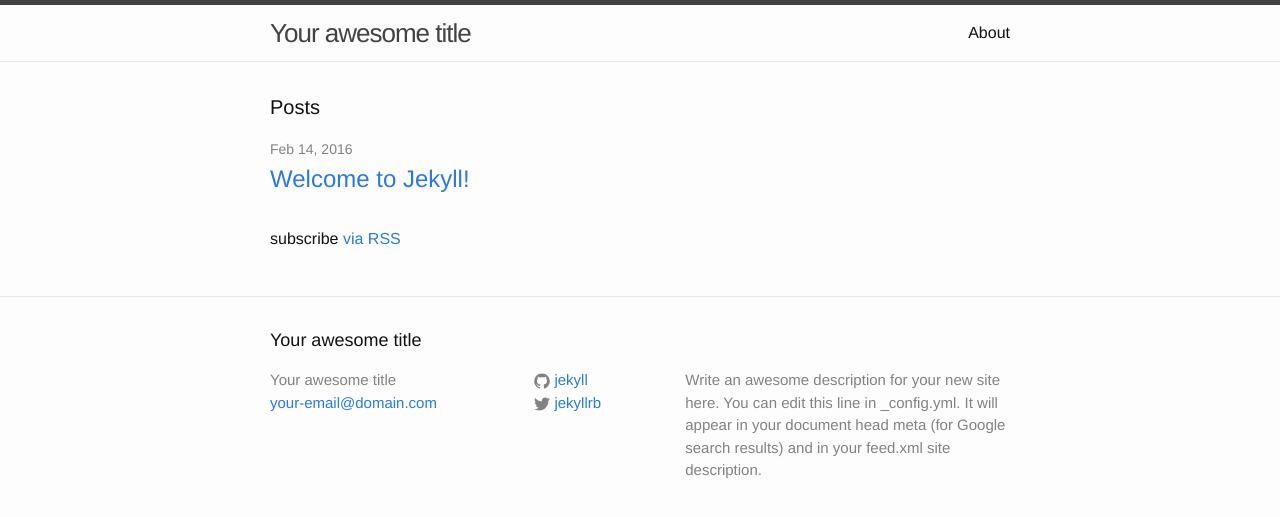
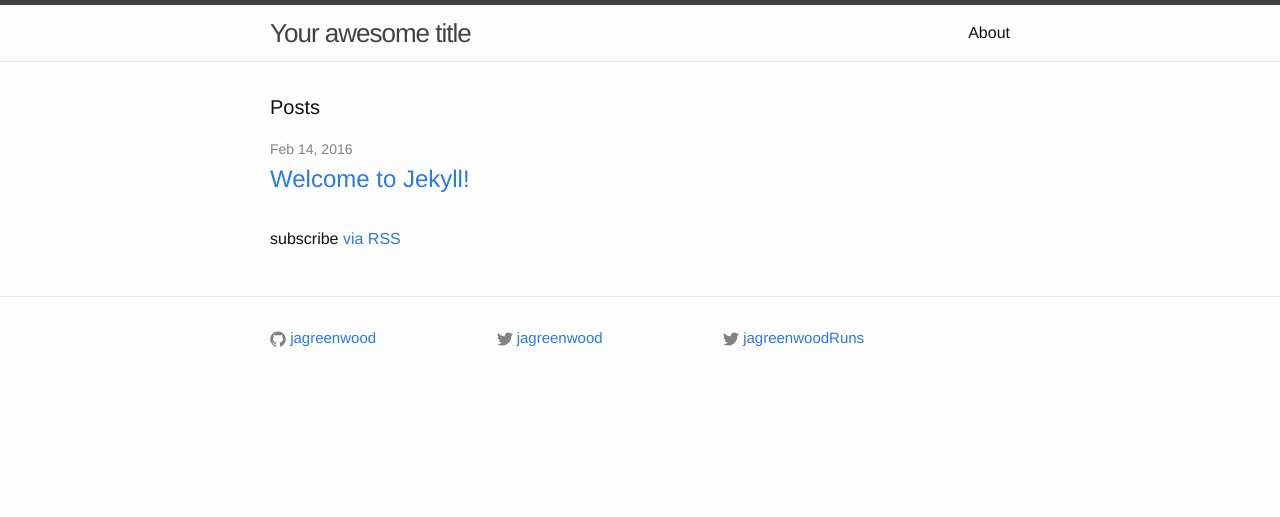
Before and after one commit to jagreenwood/jagreenwood.github.io, a Jekyll site: the page built from index.html, in a window 1280 px wide. Shown: the top 517 px of the page. Built offline with Jekyll 4.4.1, drawn with Linux system fonts in a browser that asks for light colours.

Commit message:
simplifying footer

```diff
--- a/_config.yml
+++ b/_config.yml
@@ -7,15 +7,16 @@
 
 # Site settings
 title: Your awesome title
-email: your-email@domain.com
+email: jagreenwood@gmail.com
 description: > # this means to ignore newlines until "baseurl:"
   Write an awesome description for your new site here. You can edit this
   line in _config.yml. It will appear in your document head meta (for
   Google search results) and in your feed.xml site description.
 baseurl: "" # the subpath of your site, e.g. /blog
 url: "http://yourdomain.com" # the base hostname & protocol for your site
-twitter_username: jekyllrb
-github_username:  jekyll
+twitter_username: jagreenwood
+other_twitter_username: jagreenwoodRuns
+github_username:  jagreenwood
 
 # Build settings
 markdown: kramdown
--- a/_includes/footer.html
+++ b/_includes/footer.html
@@ -2,35 +2,25 @@
 
   <div class="wrapper">
 
-    <h2 class="footer-heading">{{ site.title }}</h2>
-
     <div class="footer-col-wrapper">
       <div class="footer-col footer-col-1">
-        <ul class="contact-list">
-          <li>{{ site.title }}</li>
-          <li><a href="mailto:{{ site.email }}">{{ site.email }}</a></li>
-        </ul>
+          {% if site.github_username %}
+            {% include icon-github.html username=site.github_username %}
+          {% endif %}
       </div>
 
-      <div class="footer-col footer-col-2">
-        <ul class="social-media-list">
-          {% if site.github_username %}
-          <li>
-            {% include icon-github.html username=site.github_username %}
-          </li>
+      <div class="footer-col footer-col-1">
+          {% if site.twitter_username %}
+            {% include icon-twitter.html username=site.twitter_username %}
           {% endif %}
-
-          {% if site.twitter_username %}
-          <li>
-            {% include icon-twitter.html username=site.twitter_username %}
-          </li>
-          {% endif %}
-        </ul>
       </div>
 
-      <div class="footer-col footer-col-3">
-        <p>{{ site.description }}</p>
+      <div class="footer-col footer-col-1">
+          {% if site.other_twitter_username %}
+            {% include icon-twitter.html username=site.other_twitter_username %}
+          {% endif %}
       </div>
+
     </div>
 
   </div>
--- a/_sass/_layout.scss
+++ b/_sass/_layout.scss
@@ -127,13 +127,13 @@
 }
 
 .footer-col-1 {
-    width: -webkit-calc(35% - (#{$spacing-unit} / 2));
-    width:         calc(35% - (#{$spacing-unit} / 2));
+    width: -webkit-calc(30% - (#{$spacing-unit} / 2));
+    width:         calc(30% - (#{$spacing-unit} / 2));
 }
 
 .footer-col-2 {
-    width: -webkit-calc(20% - (#{$spacing-unit} / 2));
-    width:         calc(20% - (#{$spacing-unit} / 2));
+    width: -webkit-calc(25% - (#{$spacing-unit} / 2));
+    width:         calc(25% - (#{$spacing-unit} / 2));
 }
 
 .footer-col-3 {
```
